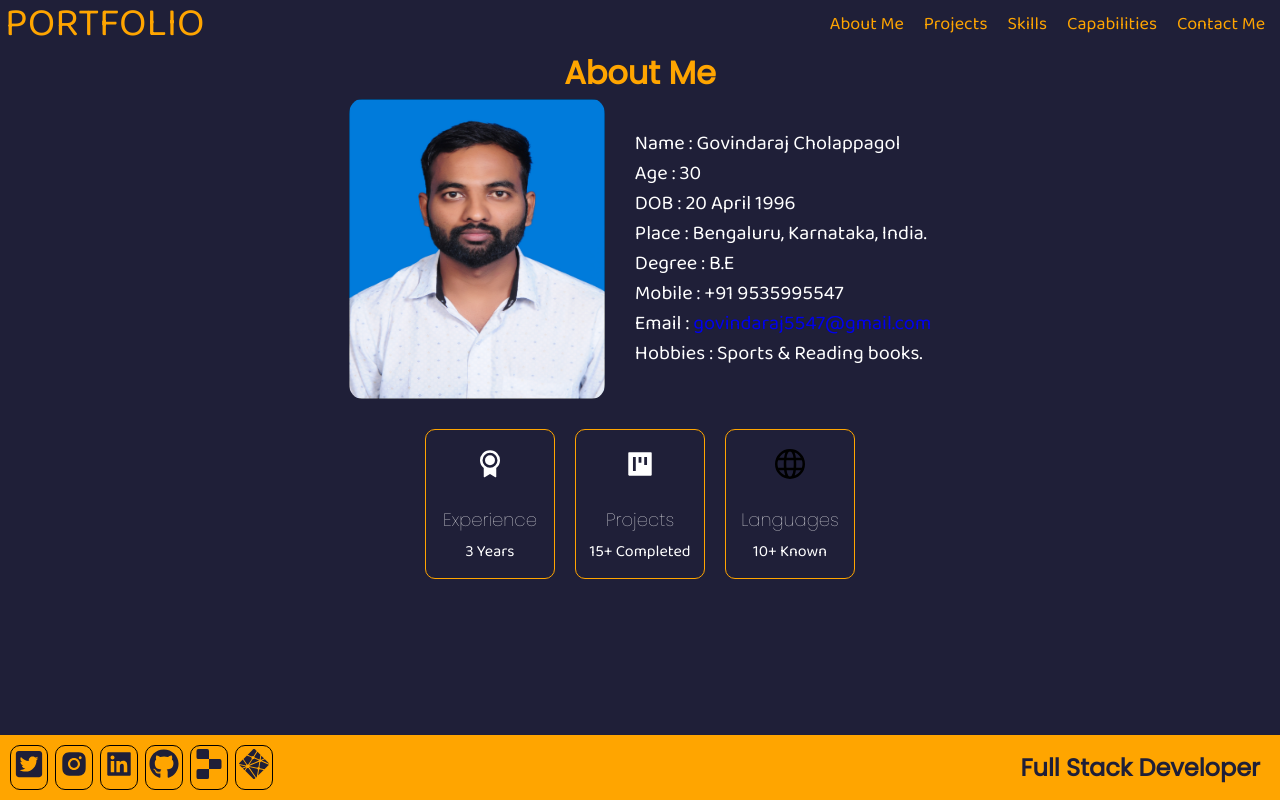
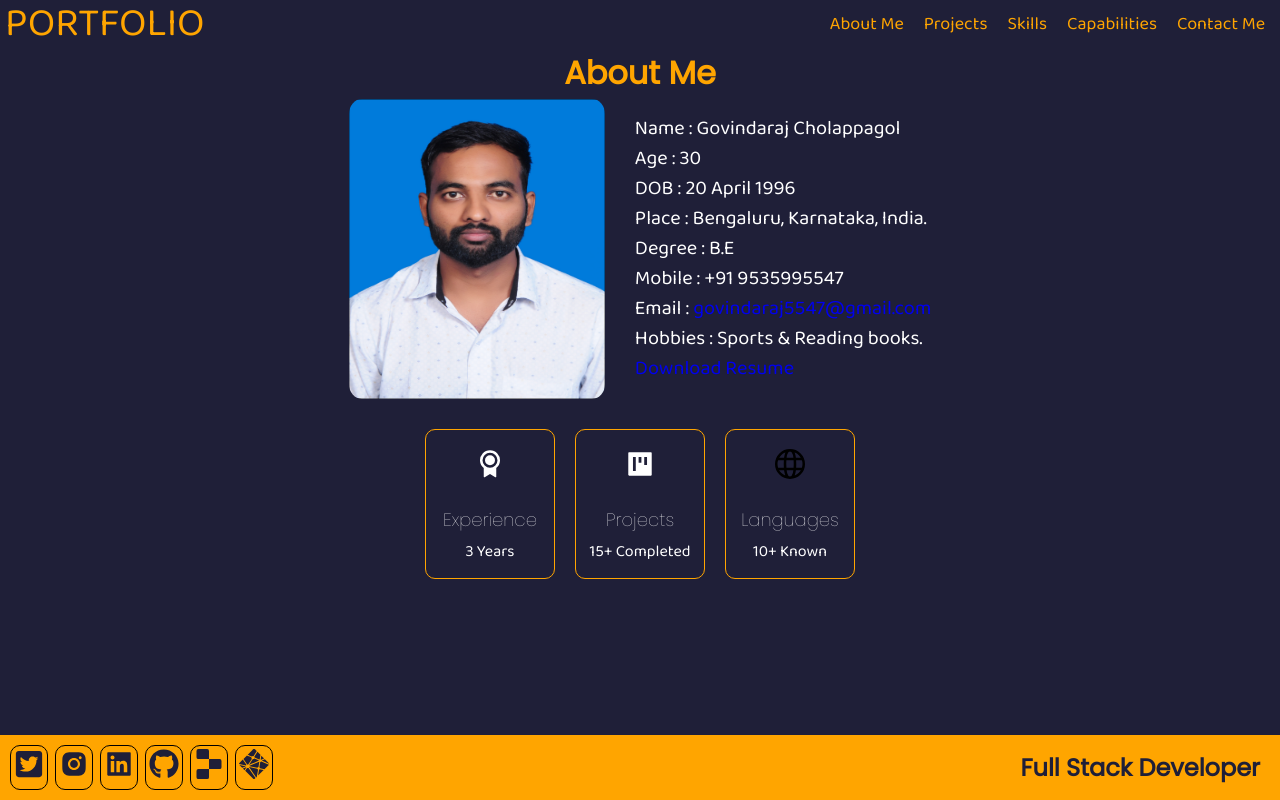
Before and after one commit to Govindaraj773/portfolio, a React (Vite) app: page / in a window 1280 px wide. Both pictures are taken after a click on the element "About Me". Built offline with nearby package versions, Linux system fonts and the light colour scheme.

Commit message:
Updated resume

```diff
--- a/src/components/About.jsx
+++ b/src/components/About.jsx
@@ -20,6 +20,16 @@
             Email : <a href={`mailto:${Settings.Email}`}>{Settings.Email}</a>
           </p>
           <p> Hobbies : {Settings.Hobbies}</p>
+          <p>
+            <a
+              href="Govindaraj_Full_Stack_Developer_3YOE.pdf"
+              target="_blank"
+              rel="noopener noreferrer"
+              className="px-4 py-2 bg-blue-600 text-white rounded"
+            >
+              Download Resume
+            </a>
+          </p>
         </div>
       </div>
 
```
Also changed, not shown: 1 other file (tests, documents, lock files or other folders).
